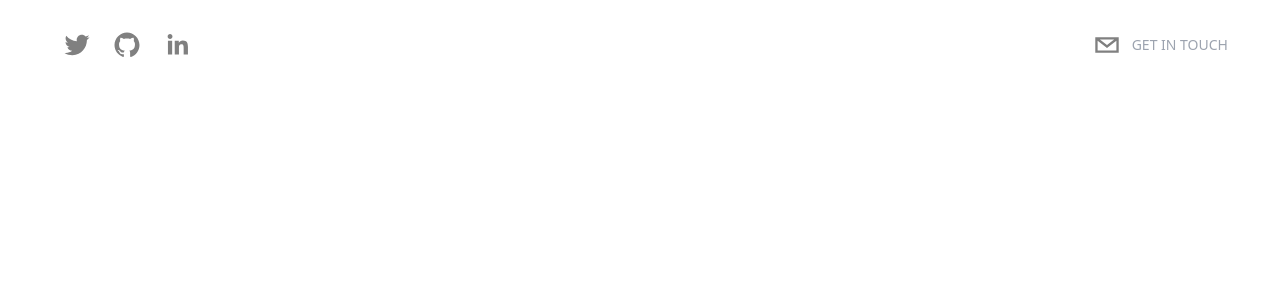
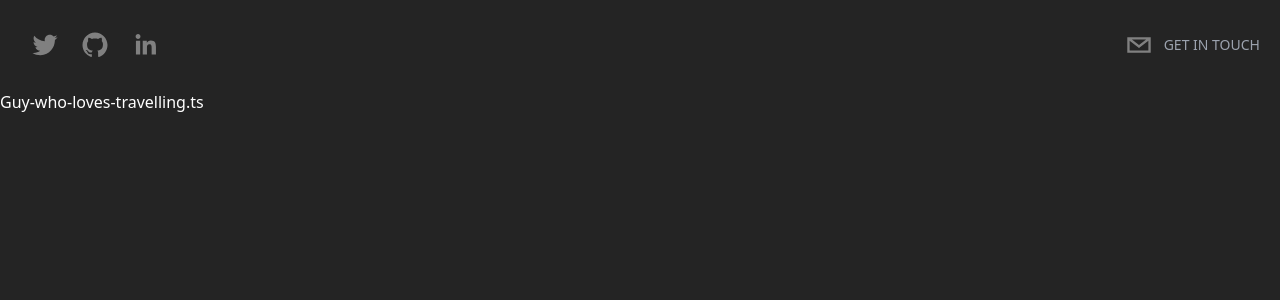
Before and after one commit to RajaKalavala/portfolio-nextjs, a Next.js app: page / in a window 1280 px wide. Shown: the top 300 px of the page. Built offline with nearby package versions, Linux system fonts and the light colour scheme.

Commit message:
Add React Simple Typewriter to give typing effect

```diff
--- /dev/null
+++ b/components/Hero.tsx
@@ -0,0 +1,24 @@
+import React from "react";
+import { Cursor, useTypewriter } from "react-simple-typewriter";
+
+type Props = {};
+
+export default function Hero({}: Props) {
+  const [text, count] = useTypewriter({
+    words: [
+      "Hi, The Name is Raja Kalavala",
+      "Guy-who-loves-travelling.tsx",
+      "<ButLovesToCodeMore/>",
+    ],
+    loop: true,
+    delaySpeed: 2000,
+  });
+  return (
+    <div>
+      <h1>
+        <span>{text}</span>
+        <Cursor cursorColor="#F7AB0A" />
+      </h1>
+    </div>
+  );
+}
--- a/package.json
+++ b/package.json
@@ -13,6 +13,7 @@
     "next": "13.0.0",
     "react": "18.2.0",
     "react-dom": "18.2.0",
+    "react-simple-typewriter": "^4.0.5",
     "react-social-icons": "^5.15.0"
   },
   "devDependencies": {
--- a/pages/index.tsx
+++ b/pages/index.tsx
@@ -1,11 +1,12 @@
 import Head from "next/head";
 import Image from "next/image";
 import Header from "../components/Header";
+import Hero from "../components/Hero";
 import styles from "../styles/Home.module.css";
 
 export default function Home() {
   return (
-    <div className={styles.container}>
+    <div className="bg-[rgb(36,36,36)] text-white h-screen">
       <Head>
         <title>Raja Kalavala</title>
         <link rel="icon" href="/favicon.ico" />
@@ -15,6 +16,9 @@
       <Header />
 
       {/* Hero */}
+      <section id="hero">
+        <Hero />
+      </section>
 
       {/* About */}
 
```
Also changed, not shown: 2 other files (tests, documents, lock files or other folders).
